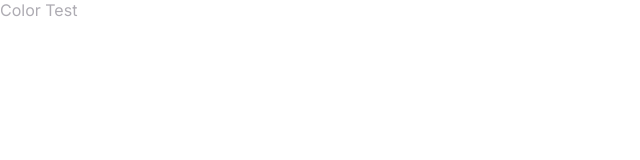
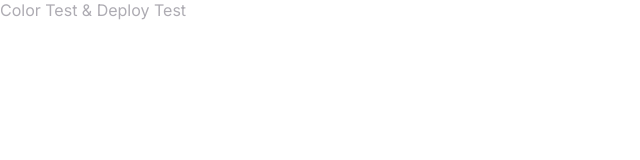
Before and after one commit to dalgudot/product-art, a Next.js app in the folder apps/core-design-system-docs/: page / in a window 1280 px wide. Shown: the top 160 px of the page, without its empty margins (0-640 px from the left). Built offline with nearby package versions, Linux system fonts and the light colour scheme.

Commit message:
deploy test

```diff
--- a/apps/core-design-system-docs/src/app/page.tsx
+++ b/apps/core-design-system-docs/src/app/page.tsx
@@ -2,5 +2,5 @@ import Image from 'next/image';
 import styles from './page.module.css';
 
 export default function Home() {
-  return <p style={{ color: 'var(--g5)' }}>Color Test</p>;
+  return <p style={{ color: 'var(--g5)' }}>Color Test & Deploy Test</p>;
 }
```
